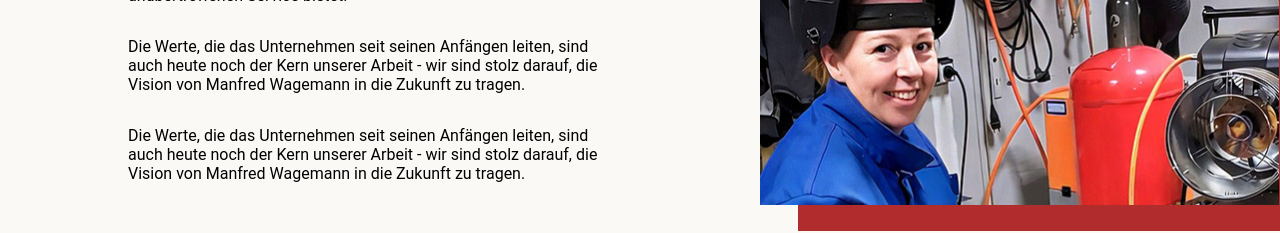
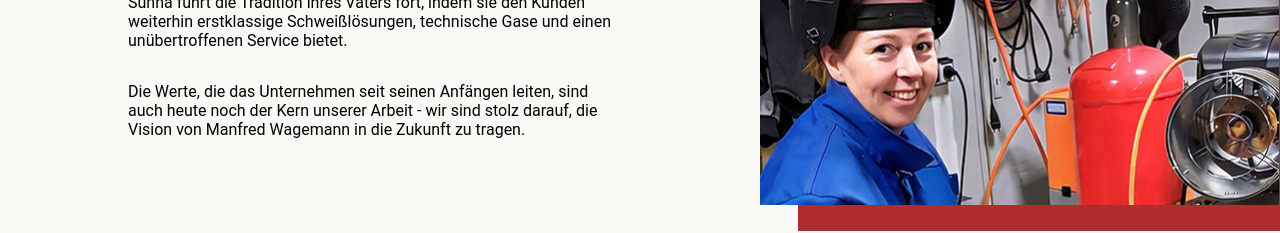
Before and after one commit to coodaa/schweissservice, a Next.js app: page / in a window 1280 px wide. Shown: the part 3600-3833 px from the top of the page. Built offline with nearby package versions, Linux system fonts and the light colour scheme; a web font is replaced by a local one.

Commit message:
text sunna new

```diff
--- a/pages/index.js
+++ b/pages/index.js
@@ -198,11 +198,6 @@
                 auch heute noch der Kern unserer Arbeit - wir sind stolz darauf,
                 die Vision von Manfred Wagemann in die Zukunft zu tragen.
               </p>
-              <p>
-                Die Werte, die das Unternehmen seit seinen Anfängen leiten, sind
-                auch heute noch der Kern unserer Arbeit - wir sind stolz darauf,
-                die Vision von Manfred Wagemann in die Zukunft zu tragen.
-              </p>
             </>
           }
         />
```
Also changed, not shown: 1 other file (tests, documents, lock files or other folders).
